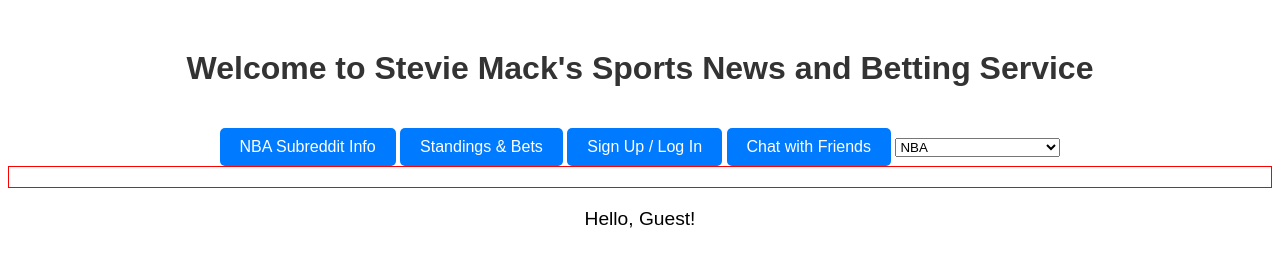
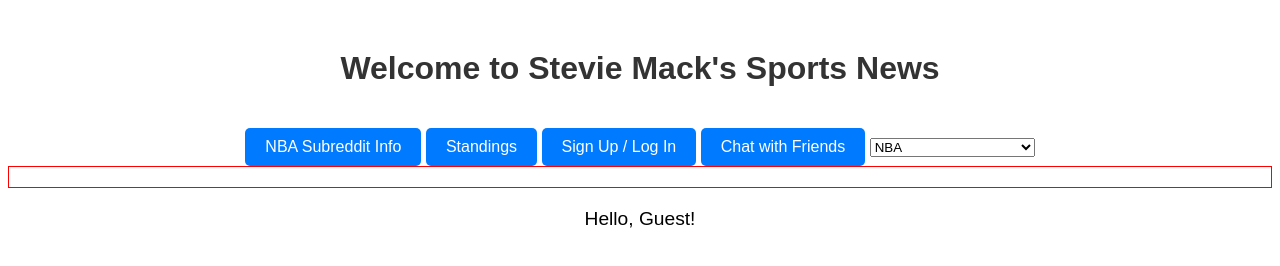
Before and after one commit to sgmack96/sportssite, a website built with webpack: page steviewondermack-landing/public/index.html in a window 1280 px wide. Built offline with nearby package versions, Linux system fonts and the light colour scheme; no server answers.

Commit message:
Update index.html

```diff
--- a/steviewondermack-landing/public/index.html
+++ b/steviewondermack-landing/public/index.html
@@ -7,9 +7,9 @@
     <link rel="stylesheet" href="styles.css">
 </head>
 <body>
-    <h1>Welcome to Stevie Mack's Sports News and Betting Service</h1>
+    <h1>Welcome to Stevie Mack's Sports News</h1>
     <a href="reddit.html">NBA Subreddit Info</a>
-    <a href="standings.html">Standings & Bets</a>
+    <a href="standings.html">Standings</a>
     <a href="https://soccer-stats.stephenmack96.workers.dev/password/authorize?redirect_uri=https://yourdomain.com/callback">Sign Up / Log In</a>
     <a href="https://sports-chat-room.stephenmack96.workers.dev">Chat with Friends</a>
 
```
